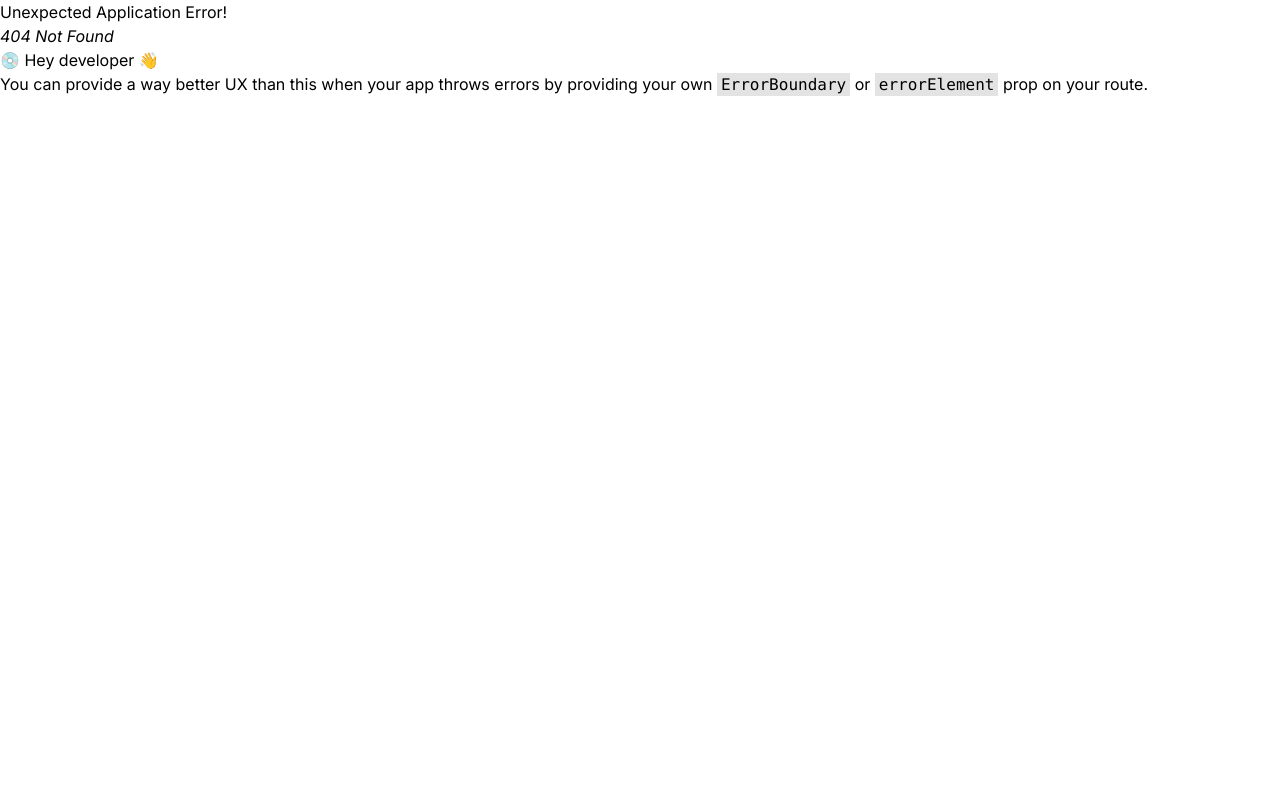
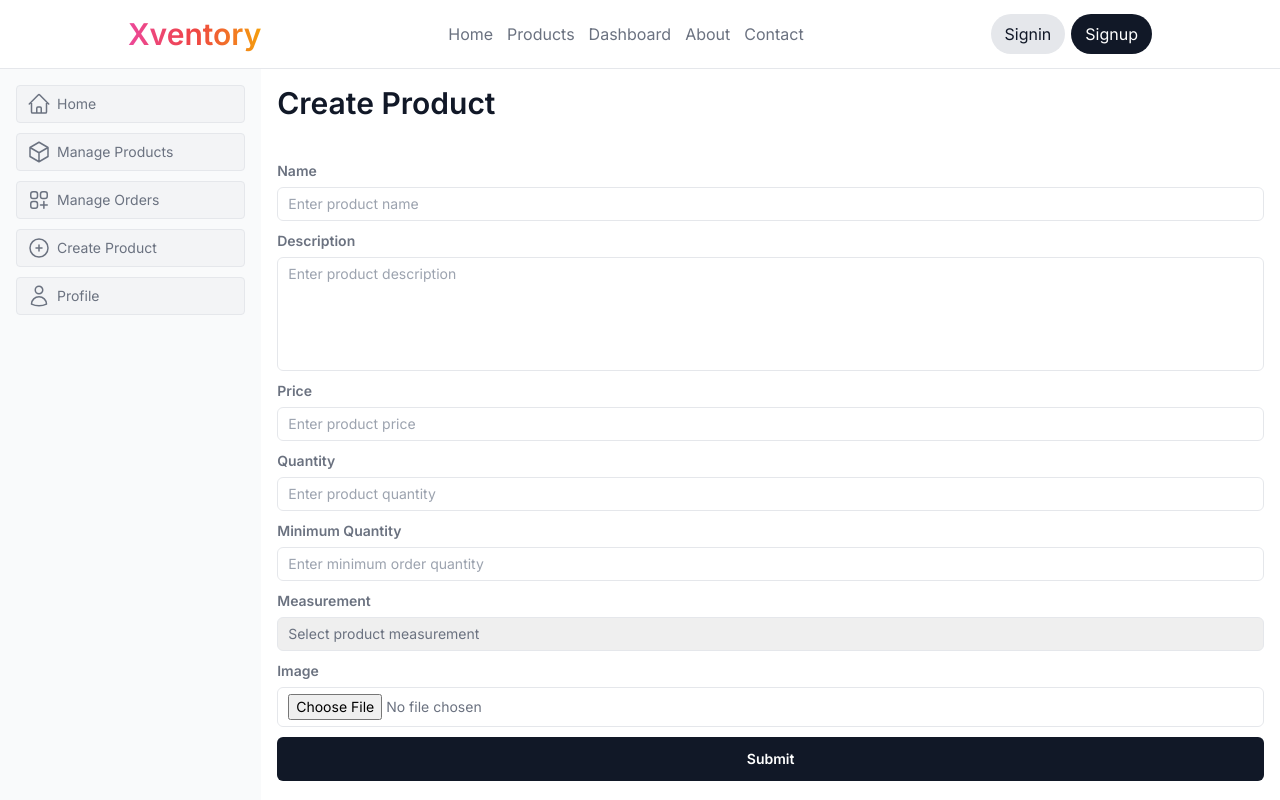
Before and after one commit to faisalchy64/inventory-frontend, a React (Vite) app: page /dashboard/create-product in a window 1280 px wide. Before the commit this address had no page. Built offline with nearby package versions, Linux system fonts and the light colour scheme.

Commit message:
feat: Create CreateProduct.jsx page

```diff
--- /dev/null
+++ b/src/pages/CreateProduct.jsx
@@ -0,0 +1,223 @@
+import { useForm } from "react-hook-form";
+
+export default function CreateProduct() {
+  const {
+    register,
+    formState: { errors },
+    handleSubmit,
+    reset,
+  } = useForm();
+
+  const onSubmit = async (data) => {
+    console.log(data);
+    reset();
+  };
+
+  return (
+    <section className="md:h-[calc(100vh-68.8px)] flex flex-col p-4 overflow-y-scroll">
+      <h1 className="text-2xl md:text-3xl font-semibold text-gray-900">
+        Create Product
+      </h1>
+
+      <form
+        className="flex flex-col gap-2.5 text-sm text-gray-500 py-10"
+        encType="multipart/form-data"
+        onSubmit={handleSubmit(onSubmit)}
+      >
+        <div className="flex flex-col gap-1.5">
+          <label htmlFor="productName" className="font-semibold">
+            Name
+          </label>
+          <input
+            type="text"
+            id="productName"
+            placeholder="Enter product name"
+            className="px-2.5 py-1.5 border outline-none rounded-md"
+            {...register("productName", {
+              required: {
+                value: true,
+                message: "Name is required.",
+              },
+              pattern: {
+                value: /^[a-zA-Z\s]{3,}$/,
+                message: "Please enter a valid name.",
+              },
+            })}
+          />
+          {errors && errors.productName && (
+            <p className="text-xs text-rose-500 bg-rose-100 px-1.5 py-0.5 rounded">
+              {errors.productName.message}
+            </p>
+          )}
+        </div>
+
+        <div className="flex flex-col gap-1.5">
+          <label htmlFor="productDescription" className="font-semibold">
+            Description
+          </label>
+          <textarea
+            rows="5"
+            id="productDescription"
+            placeholder="Enter product description"
+            className="resize-none px-2.5 py-1.5 border outline-none rounded-md"
+            {...register("productDescription", {
+              required: {
+                value: true,
+                message: "Description is required.",
+              },
+              pattern: {
+                value: /^[a-zA-Z\s.]{3,}$/,
+                message: "Please enter a valid description.",
+              },
+            })}
+          />
+          {errors && errors.productDescription && (
+            <p className="text-xs text-rose-500 bg-rose-100 px-1.5 py-0.5 rounded">
+              {errors.productDescription.message}
+            </p>
+          )}
+        </div>
+
+        <div className="flex flex-col gap-1.5">
+          <label htmlFor="productPrice" className="font-semibold">
+            Price
+          </label>
+          <input
+            type="number"
+            min="0"
+            id="productPrice"
+            placeholder="Enter product price"
+            className="px-2.5 py-1.5 border outline-none rounded-md"
+            {...register("productPrice", {
+              required: {
+                value: true,
+                message: "Price is required.",
+              },
+              pattern: {
+                value: /^\d+(\.\d{1,2})?$/,
+                message: "Please enter a valid price.",
+              },
+            })}
+          />
+          {errors && errors.productPrice && (
+            <p className="text-xs text-rose-500 bg-rose-100 px-1.5 py-0.5 rounded">
+              {errors.productPrice.message}
+            </p>
+          )}
+        </div>
+
+        <div className="flex flex-col gap-1.5">
+          <label htmlFor="productQuantity" className="font-semibold">
+            Quantity
+          </label>
+          <input
+            type="number"
+            min="0"
+            id="productQuantity"
+            placeholder="Enter product quantity"
+            className="px-2.5 py-1.5 border outline-none rounded-md"
+            {...register("productQuantity", {
+              required: {
+                value: true,
+                message: "Quantity is required.",
+              },
+              pattern: {
+                value: /^[1-9]\d*$/,
+                message: "Please enter a valid quantity.",
+              },
+            })}
+          />
+          {errors && errors.productQuantity && (
+            <p className="text-xs text-rose-500 bg-rose-100 px-1.5 py-0.5 rounded">
+              {errors.productQuantity.message}
+            </p>
+          )}
+        </div>
+
+        <div className="flex flex-col gap-1.5">
+          <label htmlFor="minimumQuantity" className="font-semibold">
+            Minimum Quantity
+          </label>
+          <input
+            type="number"
+            min="0"
+            id="minimumQuantity"
+            placeholder="Enter minimum order quantity"
+            className="px-2.5 py-1.5 border outline-none rounded-md"
+            {...register("minimumQuantity", {
+              required: {
+                value: true,
+                message: "Minimum quantity is required.",
+              },
+              pattern: {
+                value: /^[1-9]\d*$/,
+                message: "Please enter a valid minimum quantity.",
+              },
+            })}
+          />
+          {errors && errors.minimumQuantity && (
+            <p className="text-xs text-rose-500 bg-rose-100 px-1.5 py-0.5 rounded">
+              {errors.minimumQuantity.message}
+            </p>
+          )}
+        </div>
+
+        <div className="flex flex-col gap-1.5">
+          <label htmlFor="productMeasure" className="font-semibold">
+            Measurement
+          </label>
+          <select
+            id="productMeasure"
+            className="px-2.5 py-1.5 border outline-none rounded-md appearance-none"
+            {...register("productMeasure", {
+              required: {
+                value: true,
+                message: "Measurement is required.",
+              },
+            })}
+          >
+            <option value="">Select product measurement</option>
+            <option value="kg">KG</option>
+            <option value="dozen">DOZEN</option>
+            <option value="piece">PIECE</option>
+          </select>
+          {errors && errors.productMeasure && (
+            <p className="text-xs text-rose-500 bg-rose-100 px-1.5 py-0.5 rounded">
+              {errors.productMeasure.message}
+            </p>
+          )}
+        </div>
+
+        <div className="flex flex-col gap-1.5">
+          <label htmlFor="productImage" className="font-semibold">
+            Image
+          </label>
+          <input
+            type="file"
+            id="productImage"
+            placeholder="Select product image"
+            className="px-2.5 py-1.5 border outline-none rounded-md"
+            {...register("productImage", {
+              required: {
+                value: true,
+                message: "Image is required.",
+              },
+            })}
+          />
+          {errors && errors.productImage && (
+            <p className="text-xs text-rose-500 bg-rose-100 px-1.5 py-0.5 rounded">
+              {errors.productImage.message}
+            </p>
+          )}
+        </div>
+
+        <button
+          type="submit"
+          className="font-semibold text-white bg-gray-900 hover:bg-gray-800 px-2.5 py-3 rounded-md"
+        >
+          Submit
+        </button>
+      </form>
+    </section>
+  );
+}
--- a/src/router.jsx
+++ b/src/router.jsx
@@ -8,6 +8,7 @@ import Contact from "./pages/Contact";
 import Root from "./pages/Root";
 import ManageProducts from "./pages/ManageProducts";
 import ManageOrders from "./pages/ManageOrders";
+import CreateProduct from "./pages/CreateProduct";
 
 const router = createBrowserRouter([
   {
@@ -48,6 +49,10 @@ const router = createBrowserRouter([
         path: "/dashboard/manage-orders",
         element: <ManageOrders />,
       },
+      {
+        path: "/dashboard/create-product",
+        element: <CreateProduct />,
+      },
     ],
   },
 ]);
```
